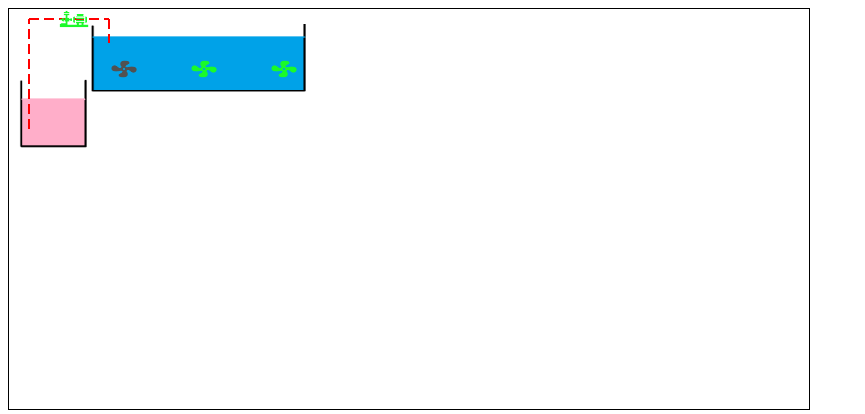
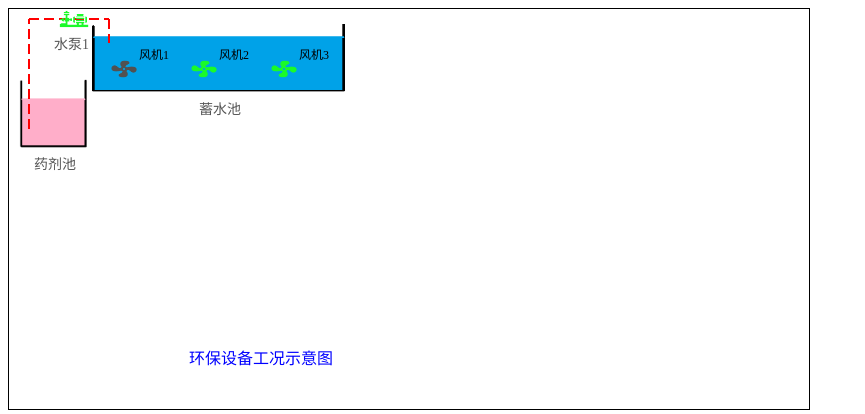
Before and after one commit to TdoSu/env-eng, a website: page index.html in a window 1280 px wide. Shown: the whole page, without its empty margins (0-865 px from the left). Drawn offline with Linux system fonts and the light colour scheme.

Commit message:
实现 label 并添加说明

```diff
--- a/index.html
+++ b/index.html
@@ -2,7 +2,7 @@
 <html>
 <head>
     <meta charset="UTF-8">
-    <title>Env - Eng</title>
+    <title>Env Eng - Demo</title>
     <style>
         .container {
             width: 800px;
@@ -13,9 +13,10 @@
 </head>
 <body>
     <div id="id-container" class="container"></div>
-    <script src=js/env-eng.js></script>
     <script src=js/device.js></script>
     <script src=js/pipe.js></script>
+    <script src=js/label.js></script>
+    <script src=js/env-eng.js></script>
     <script src=js/main.js></script>
 </body>
 </html>
--- a/js/device.js
+++ b/js/device.js
@@ -10,12 +10,39 @@ class Device {
             img.src = src
             return img
         })
+        this.lab = options.lab
         this.currentOpenImgIndex = 0
     }
     draw () {
         const context = this._context
         const img = this.images[this.currentOpenImgIndex % this.images.length]
         context.drawImage(img, this.position.x , this.position.y, this.width, this.height)
+        if (this.lab) {
+            if (this.lab.relativePosition === 'top') {
+                this.lab.position = {
+                    x: this.position.x + (this.width / 2) - 20,
+                    y: this.position.y,
+                }
+            } else if (this.lab.relativePosition === 'bottom') {
+                this.lab.position = {
+                    x: this.position.x + (this.width / 2) - 20,
+                    y: this.position.y + this.height + 20,
+                }
+            } else if (this.lab.relativePosition === 'top-right') {
+                this.lab.position = {
+                    x: this.position.x + this.width,
+                    y: this.position.y,
+                }
+            } else {
+                // 默认在下面
+                this.lab.position = {
+                    x: this.position.x + (this.width / 2) - 20,
+                    y: this.position.y + this.height + 20,
+                }
+            }
+            const lab = new Label(context, this.lab)
+            lab.draw()
+        }
         this.currentOpenImgIndex++
     }
 }
--- a/js/env-eng.js
+++ b/js/env-eng.js
@@ -9,6 +9,11 @@
 
 class EnvEng {
     constructor (containerSelector, objectList) {
+        this._type2Constructor = {
+            'device': Device,
+            'pipe': Pipe,
+            'label': Label,
+        }
         this._init(containerSelector, objectList)
     }
     _init (containerSelector, objectList) {
@@ -20,10 +25,10 @@ class EnvEng {
         const context = this._context
         this._objects = list
             .map(item => {
-                if (item.type === 'device') {
-                    return new Device(context, item)
-                } else if (item.type === 'pipe') {
-                    return new Pipe(context, item)
+                const type = item.type
+                const Constructor = this._type2Constructor[type]
+                if (Constructor) {
+                    return new Constructor(context, item)
                 } else {
                     throw new Error('未知的设备类型', item.type)
                 }
--- /dev/null
+++ b/js/label.js
@@ -0,0 +1,15 @@
+class Label {
+    constructor (context, options) {
+        this._context = context
+        this.status = options.status
+        this.position = options.position
+        this.font = options.font
+        this.style = options.style
+    }
+    draw () {
+        const context = this._context
+        context.font = this.font
+        context.fillStyle = this.style
+        context.fillText(this.status.text, this.position.x, this.position.y);
+    }
+}
--- a/js/main.js
+++ b/js/main.js
@@ -1,9 +1,17 @@
-// 只有三种东西
-// 设备 Device: status -- status(可以拆成 statusList 和 currentStatus), position, width, height
-// 管道 Pipe
-// 标签 Label
-
-// *** demo ***
+/*
+ *  引擎可以根据数据绘制三种类型的东西:
+ *  1. 设备 Device (所有位置固定的图形)
+ *  2. 管道 Pipe (设备之间的连线)
+ *  3. 标签 Label (所有文字固定的文字)
+ *
+ *  每种东西主要需要提供:
+ *  1. 类型标识 type: 'device', 'pipe', 'label'
+ *  2. 状态 status: 设备 - 一组图片 imgList, 管道 - 颜色 color, 文字 - 内容文本 text
+ *  3. 位置 position: x, y
+ *  4. 设备支持提供标识 label, 可以使用相对位置, top, top-right, bottom
+ *  5. label 支持设置文字大小, 字体, 颜色
+ *  6. 管道需要设置一组节点 pointers [ { x, y } ]
+ */
 
 const data1 = [
     {
@@ -15,8 +23,18 @@ const data1 = [
             ],
         },
         position: { x: 80, y: 15 },
-        width: 220,
+        width: 260,
         height: 70,
+        lab: {
+            type: 'label',
+            status: {
+                code: '',
+                text: '蓄水池',
+            },
+            font: '14px serif',
+            style: '#555',
+            relativePosition: 'bottom',
+        },
     },
     {
         type: 'device',
@@ -29,6 +47,16 @@ const data1 = [
         position: { x: 10, y: 70 },
         width: 70,
         height: 70,
+        lab: {
+            type: 'label',
+            status: {
+                code: '',
+                text: '药剂池',
+            },
+            font: '14px serif',
+            style: '#555',
+            relativePosition: 'bottom',
+        },
     },
     {
         type: 'pipe',
@@ -53,6 +81,16 @@ const data1 = [
         position: { x: 100, y: 50 },
         width: 30,
         height: 20,
+        lab: {
+            type: 'label',
+            status: {
+                code: '',
+                text: '风机1',
+            },
+            font: '12px serif',
+            style: '#000',
+            relativePosition: 'top-right',
+        },
     },
     {
         type: 'device',
@@ -65,6 +103,16 @@ const data1 = [
         position: { x: 180, y: 50 },
         width: 30,
         height: 20,
+        lab: {
+            type: 'label',
+            status: {
+                code: '',
+                text: '风机2',
+            },
+            font: '12px serif',
+            style: '#000',
+            relativePosition: 'top-right',
+        },
     },
     {
         type: 'device',
@@ -73,6 +121,16 @@ const data1 = [
             imgList: [
                 './img/fan-close.png',
             ],
+        },
+        lab: {
+            type: 'label',
+            status: {
+                code: '',
+                text: '风机3',
+            },
+            font: '12px serif',
+            style: '#000',
+            relativePosition: 'top-right',
         },
         position: { x: 260, y: 50 },
         width: 30,
@@ -89,6 +147,26 @@ const data1 = [
         position: { x: 50, y: 0 },
         width: 30,
         height: 20,
+        lab: {
+            type: 'label',
+            status: {
+                code: '',
+                text: '水泵1',
+            },
+            font: '14px serif',
+            style: '#555',
+            relativePosition: 'bottom'
+        },
+    },
+    {
+        type: 'label',
+        status: {
+            code: '',
+            text: '环保设备工况示意图',
+        },
+        font: '16px serif',
+        style: 'blue',
+        position: { x: 180, y: 355 },
     },
 ]
 
@@ -102,8 +180,18 @@ const data2 = [
             ],
         },
         position: { x: 80, y: 15 },
-        width: 220,
+        width: 260,
         height: 70,
+        lab: {
+            type: 'label',
+            status: {
+                code: '',
+                text: '蓄水池',
+            },
+            font: '14px serif',
+            style: '#555',
+            relativePosition: 'bottom'
+        },
     },
     {
         type: 'device',
@@ -116,6 +204,16 @@ const data2 = [
         position: { x: 10, y: 70 },
         width: 70,
         height: 70,
+        lab: {
+            type: 'label',
+            status: {
+                code: '',
+                text: '药剂池',
+            },
+            font: '14px serif',
+            style: '#555',
+            relativePosition: 'bottom',
+        },
     },
     {
         type: 'pipe',
@@ -136,6 +234,16 @@ const data2 = [
         position: { x: 100, y: 50 },
         width: 30,
         height: 20,
+        lab: {
+            type: 'label',
+            status: {
+                code: '',
+                text: '风机1',
+            },
+            font: '12px serif',
+            style: '#000',
+            relativePosition: 'top-right',
+        },
     },
     {
         type: 'device',
@@ -152,6 +260,16 @@ const data2 = [
         position: { x: 180, y: 50 },
         width: 30,
         height: 20,
+        lab: {
+            type: 'label',
+            status: {
+                code: '',
+                text: '风机2',
+            },
+            font: '12px serif',
+            style: '#000',
+            relativePosition: 'top-right',
+        },
     },
     {
         type: 'device',
@@ -168,6 +286,16 @@ const data2 = [
         position: { x: 260, y: 50 },
         width: 30,
         height: 20,
+        lab: {
+            type: 'label',
+            status: {
+                code: '',
+                text: '风机3',
+            },
+            font: '12px serif',
+            style: '#000',
+            relativePosition: 'top-right',
+        },
     },
     {
         type: 'device',
@@ -180,15 +308,38 @@ const data2 = [
         position: { x: 50, y: 0 },
         width: 30,
         height: 20,
+        lab: {
+            type: 'label',
+            status: {
+                code: '',
+                text: '水泵1',
+            },
+            font: '14px serif',
+            style: '#555',
+            relativePosition: 'bottom'
+        },
+    },
+    {
+        type: 'label',
+        status: {
+            code: '',
+            text: '环保设备工况示意图',
+        },
+        font: '16px serif',
+        style: 'blue',
+        position: { x: 180, y: 355 },
     },
 ]
 
 const __main = () => {
+    // 获取一个引擎实例, 参数是: 外部容器, 初始数据
     const ee = new EnvEng('#id-container', data1)
-    ee.run()
     // 模拟数据变化
     setTimeout(() => {
+        // setData 可以设置新的数据状态
         ee.setData(data2)
+        // destroy 可以销毁引擎
+        // ee.destroy()
     }, 3000)
 }
 
```
